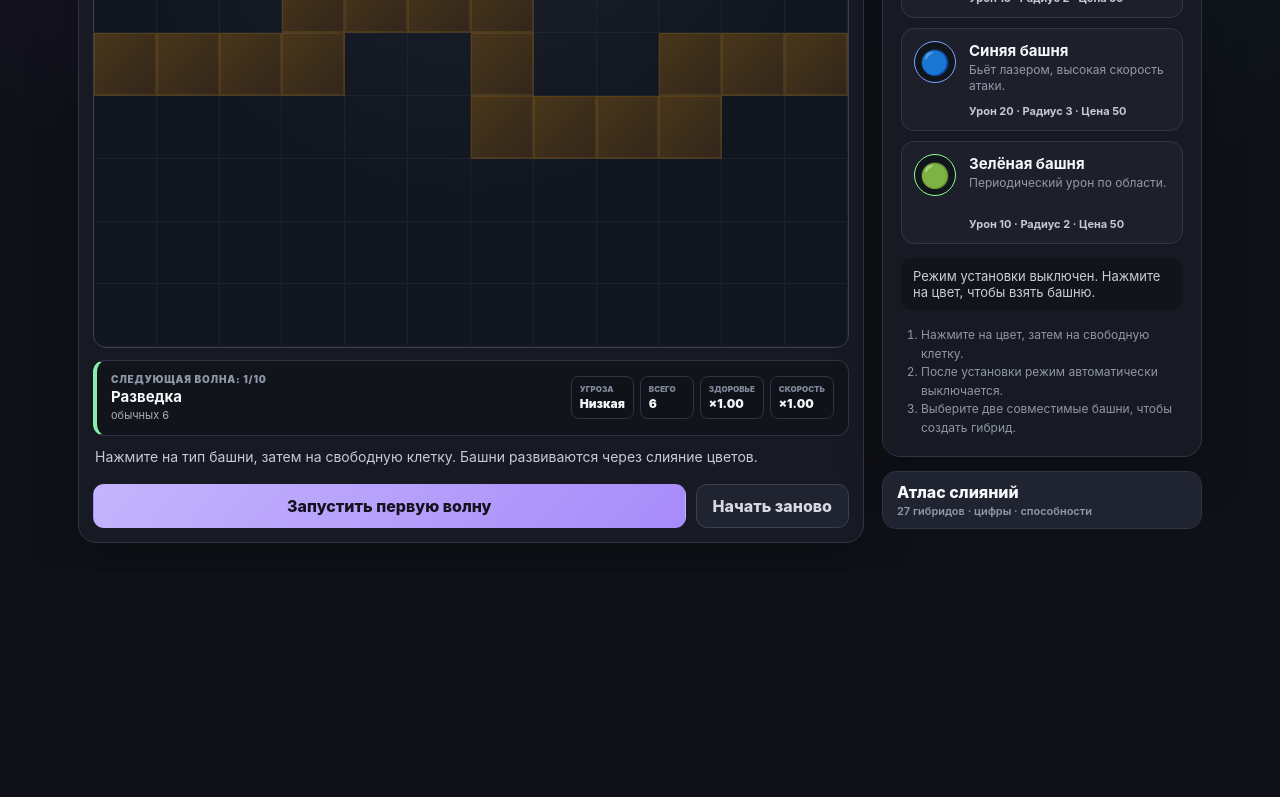
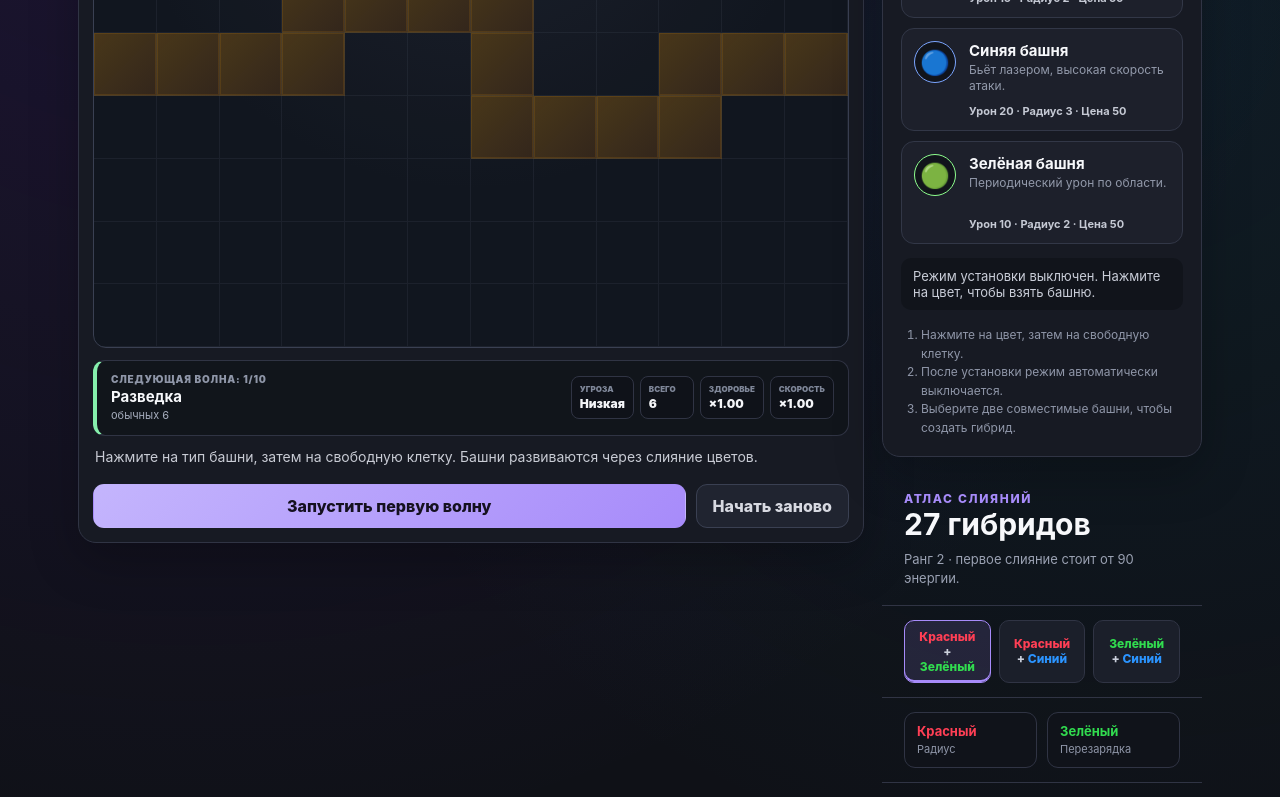
Before and after one commit to sunpole/tower_defense, a React (Vite) app: page / in a window 1280 px wide. Shown: the part 300-1097 px from the top of the page. Before the commit the page ends 871 px from the top, so only its background shows below. Built offline with nearby package versions, Linux system fonts and the light colour scheme.

Commit message:
Сделать атлас постоянной левой панелью

```diff
--- a/src/components/FusionAtlas.tsx
+++ b/src/components/FusionAtlas.tsx
@@ -9,7 +9,6 @@ import {
   getFusionAtlasRows,
 } from '../game/fusionLogic';
 import { getAbilityExactEffect } from '../game/fusionPresentation';
-import type { BattleDispatch, BattleState } from '../types/Battle';
 
 const PAIRS: Array<[FusionColorId, FusionColorId]> = [
   ['red', 'green'],
@@ -17,66 +16,21 @@ const PAIRS: Array<[FusionColorId, FusionColorId]> = [
   ['green', 'blue'],
 ];
 
-interface FusionAtlasProps {
-  state: BattleState;
-  dispatch: BattleDispatch;
-}
-
-export function FusionAtlas({ state, dispatch }: FusionAtlasProps) {
+export function FusionAtlas() {
   const [activePairIndex, setActivePairIndex] = useState(0);
   const [leftColor, rightColor] = PAIRS[activePairIndex];
   const rows = getFusionAtlasRows(leftColor, rightColor);
 
-  const closeAtlas = () => {
-    if (state.showFusionAtlas) {
-      dispatch({ type: 'TOGGLE_FUSION_ATLAS' });
-    }
-  };
-
   return (
-    <>
-      <aside className="fusion-atlas-launcher">
-        <button
-          className="fusion-atlas__toggle"
-          onClick={() => dispatch({ type: 'TOGGLE_FUSION_ATLAS' })}
-          type="button"
-        >
-          <span>Атлас слияний</span>
-          <small>27 гибридов · цифры · способности</small>
-        </button>
-      </aside>
-
-      {state.showFusionAtlas && (
-        <div
-          className="fusion-atlas-overlay"
-          onMouseDown={closeAtlas}
-          role="presentation"
-        >
-          <section
-            aria-labelledby="fusion-atlas-title"
-            aria-modal="true"
-            className="fusion-atlas-drawer"
-            onMouseDown={(event) => event.stopPropagation()}
-            role="dialog"
-          >
-            <header className="fusion-atlas__header">
+    <aside className="fusion-atlas-panel" aria-labelledby="fusion-atlas-title">
+      <header className="fusion-atlas__header fusion-atlas__header--compact">
         <div>
           <p className="eyebrow">Атлас слияний</p>
-                <h2 id="fusion-atlas-title">Все 27 двухцветных башен</h2>
+          <h2 id="fusion-atlas-title">27 гибридов</h2>
           <p>
-                  Здесь показаны характеристики башни сразу после первого
-                  слияния двух чистых башен: ранг 2, цена {BASE_FUSION_COST}
-                  {' '}энергии.
+            Ранг 2 · первое слияние стоит от {BASE_FUSION_COST} энергии.
           </p>
         </div>
-              <button
-                aria-label="Закрыть атлас слияний"
-                className="fusion-atlas__close"
-                onClick={closeAtlas}
-                type="button"
-              >
-                ×
-              </button>
       </header>
 
       <nav aria-label="Пары цветов" className="fusion-atlas__tabs">
@@ -104,23 +58,18 @@ export function FusionAtlas({ state, dispatch }: FusionAtlasProps) {
           <strong style={{ color: FUSION_COLORS[leftColor].hex }}>
             {FUSION_COLORS[leftColor].label}
           </strong>
-                <span>
-                  {FUSION_COLORS[leftColor].primaryStatLabel}: чем больше число,
-                  тем сильнее влияние цвета.
-                </span>
+          <span>{FUSION_COLORS[leftColor].primaryStatLabel}</span>
         </div>
         <div>
           <strong style={{ color: FUSION_COLORS[rightColor].hex }}>
             {FUSION_COLORS[rightColor].label}
           </strong>
-                <span>
-                  {FUSION_COLORS[rightColor].primaryStatLabel}: влияет на итоговые
-                  параметры даже без активной способности.
-                </span>
+          <span>{FUSION_COLORS[rightColor].primaryStatLabel}</span>
         </div>
       </div>
 
-            <div className="fusion-atlas-grid">
+      <div className="fusion-atlas-scroll">
+        <div className="fusion-atlas-grid fusion-atlas-grid--single-column">
           {rows.map((row) => {
             const stats = buildFusionStats(row.composition, 2);
             const targetLabel = stats.targetCount >= 99
@@ -180,9 +129,7 @@ export function FusionAtlas({ state, dispatch }: FusionAtlasProps) {
             );
           })}
         </div>
-          </section>
       </div>
-      )}
-    </>
+    </aside>
   );
 }
```
Lines whose indentation alone changed are shown as unchanged.
